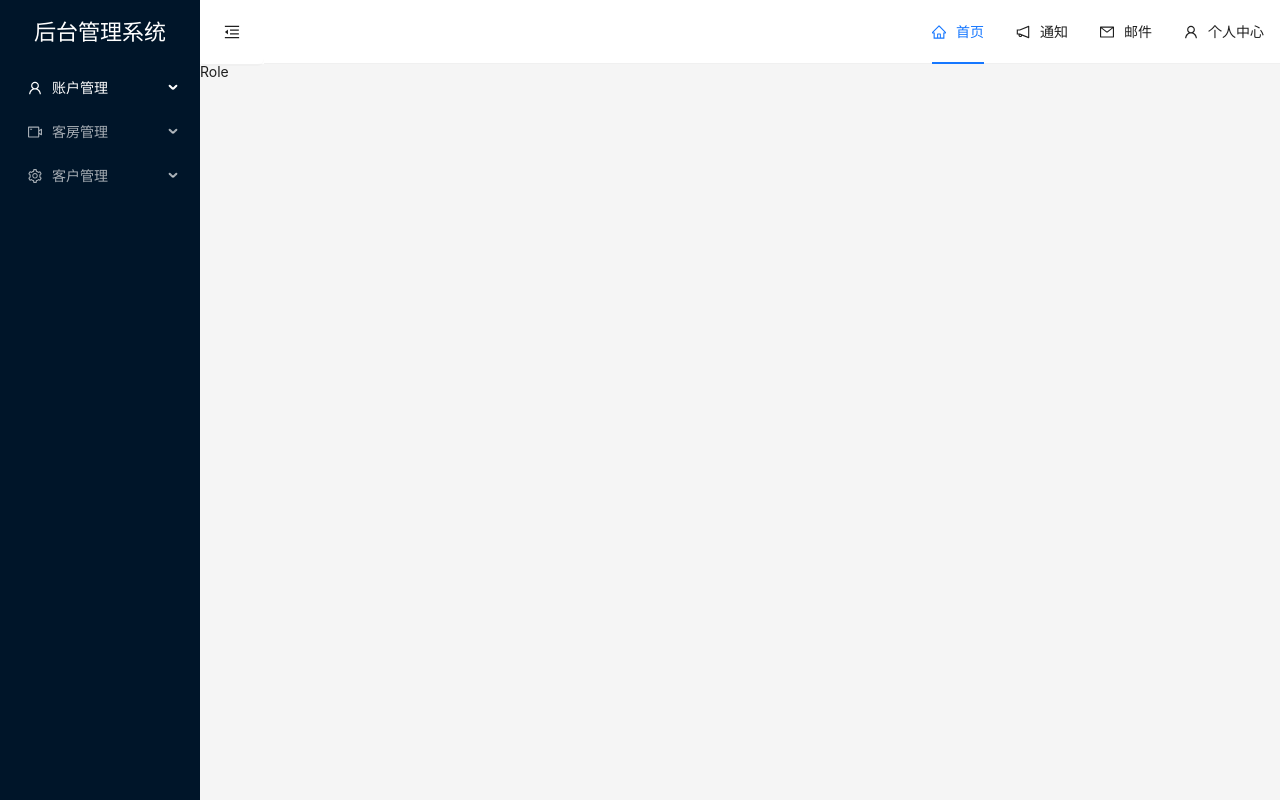
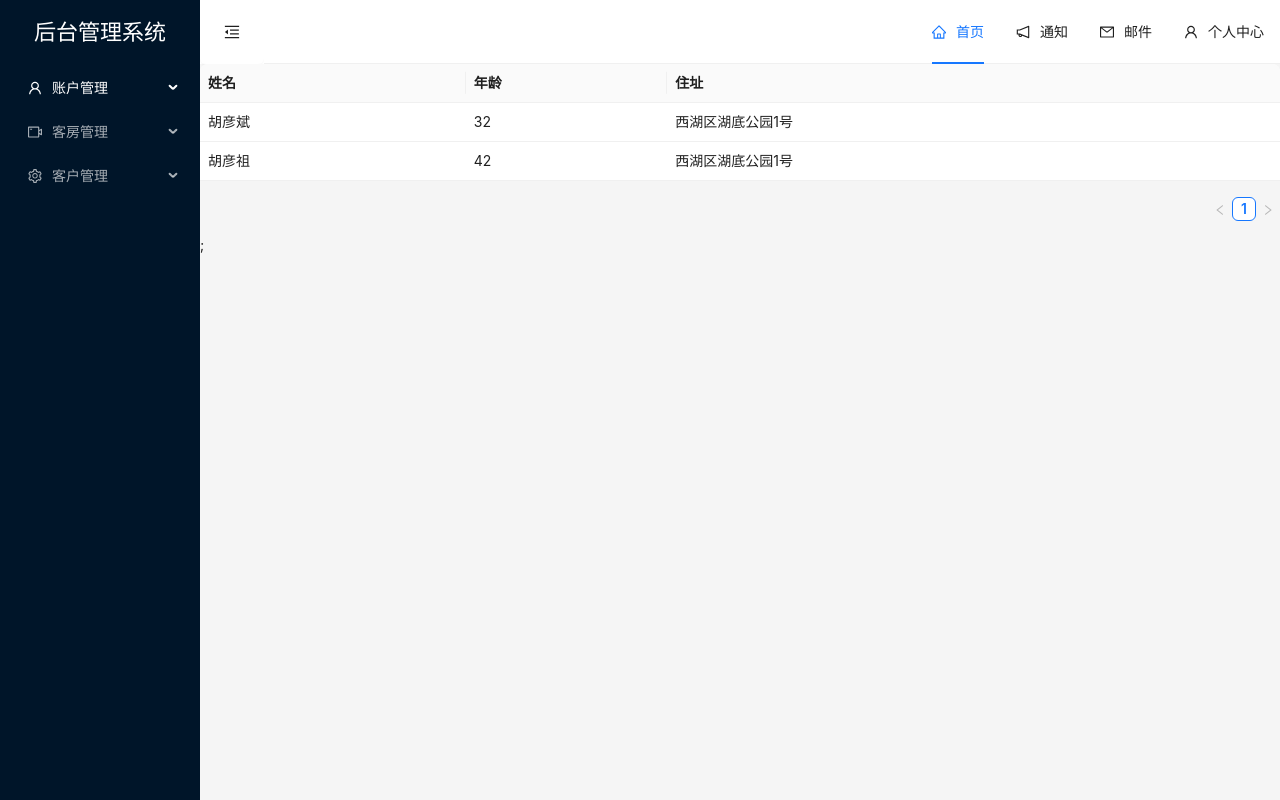
Before and after one commit to flyan123/hdpiReact, a React app: page /Layout/role in a window 1280 px wide. Built offline with nearby package versions, Linux system fonts and the light colour scheme.

Commit message:
add 1016

```diff
--- a/src/pages/Role/Role.js
+++ b/src/pages/Role/Role.js
@@ -1,9 +1,42 @@
-import React from 'react'
+import React from "react";
+import { Table } from "antd";
 
-export default function Role(){
-    return(
-        <div>
-            Role
-        </div>
-    )
+export default function Role() {
+  const dataSource = [
+    {
+      key: "1",
+      name: "胡彦斌",
+      age: 32,
+      address: "西湖区湖底公园1号",
+    },
+    {
+      key: "2",
+      name: "胡彦祖",
+      age: 42,
+      address: "西湖区湖底公园1号",
+    },
+  ];
+
+  const columns = [
+    {
+      title: "姓名",
+      dataIndex: "name",
+      key: "name",
+    },
+    {
+      title: "年龄",
+      dataIndex: "age",
+      key: "age",
+    },
+    {
+      title: "住址",
+      dataIndex: "address",
+      key: "address",
+    },
+  ];
+  return (
+    <>
+      <Table size="small" dataSource={dataSource} columns={columns} />;
+    </>
+  );
 }
```
